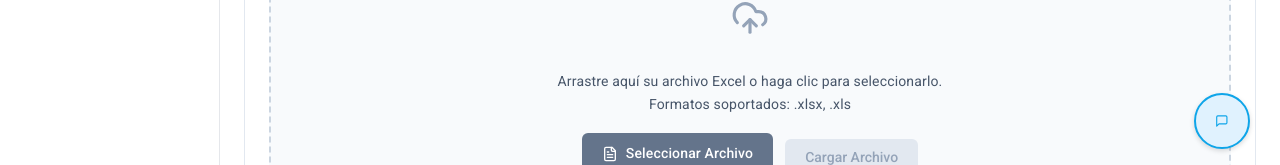
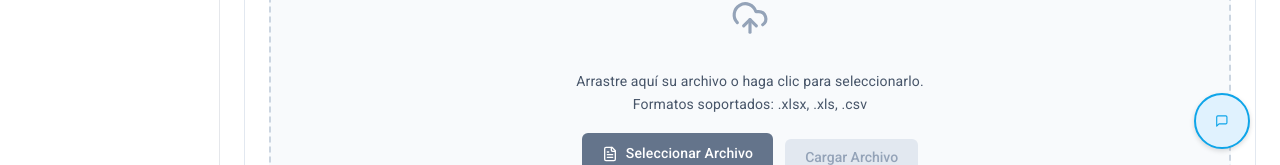
Before and after one commit to kantok32/MCS_ERP_FRONTEND, a React (Vite) app: page /admin/carga-equipos in a window 1280 px wide. Shown: the part 571-736 px from the top of the page. Built offline with nearby package versions, Linux system fonts and the light colour scheme; sample sign-in values are in the browser's storage.

Commit message:
solucion

```diff
--- a/src/pages/CargaEquiposPanel.tsx
+++ b/src/pages/CargaEquiposPanel.tsx
@@ -347,7 +347,7 @@ export default function CargaEquiposPanel() {
 
   const handleBulkUpload = async () => {
     if (!selectedFile) {
-      setUploadStatus({ type: 'error', message: 'Por favor, seleccione un archivo Excel.' });
+      setUploadStatus({ type: 'error', message: 'Por favor, seleccione un archivo.' });
       return;
     }
 
@@ -363,17 +363,22 @@ export default function CargaEquiposPanel() {
       console.log('Iniciando carga PLANA (Nuevos Equipos) al endpoint:', endpoint);
     } else if (uploadType === 'matrix') {
       endpoint = 'https://mcs-erp-backend-807184488368.southamerica-west1.run.app/api/products/upload-specifications';
-      fileNameInForm = 'file'; // Cambiado a 'file' para coincidir con lo que espera el backend
+      fileNameInForm = 'file';
       console.log('Iniciando carga MATRICIAL (Actualizar Especificaciones) al endpoint:', endpoint);
     } else {
       setUploadStatus({ type: 'error', message: 'Tipo de carga no reconocido.' });
       return;
     }
 
-    formData.append(fileNameInForm, selectedFile);
+    // Añadir el archivo al FormData
+    formData.append(fileNameInForm, selectedFile, selectedFile.name);
+
+    // Añadir el tipo de archivo al FormData
+    const fileExtension = selectedFile.name.split('.').pop()?.toLowerCase();
+    formData.append('fileType', fileExtension || '');
 
     try {
-      console.log('Enviando archivo:', selectedFile.name, 'tipo:', selectedFile.type, 'tamaño:', selectedFile.size);
+      console.log('Enviando archivo:', selectedFile.name, 'tipo:', selectedFile.type, 'tamaño:', selectedFile.size, 'extensión:', fileExtension);
 
       const response = await fetch(endpoint, {
         method: 'POST',
@@ -848,16 +853,16 @@ export default function CargaEquiposPanel() {
             </p>
             <UploadCloud size={38} style={{ marginBottom: '12px', color: '#94a3b8' }} />
             <p style={{...descriptionStyle, marginBottom: '18px'}}>
-              {selectedFile ? `Archivo seleccionado: ${selectedFile.name}` : 'Arrastre aquí su archivo Excel o haga clic para seleccionarlo.'}
+              {selectedFile ? `Archivo seleccionado: ${selectedFile.name}` : 'Arrastre aquí su archivo o haga clic para seleccionarlo.'}
               <br />
-              Formatos soportados: .xlsx, .xls
+              Formatos soportados: .xlsx, .xls, .csv
             </p>
             {/* Input de archivo oculto y botón visible */}
             <input
               type="file"
               id="bulk-upload-input"
               style={{ display: 'none' }}
-              accept=".xlsx, .xls"
+              accept=".xlsx, .xls, .csv"
               onChange={handleFileChange}
             />
             <label htmlFor="bulk-upload-input" style={{...buttonStyle, cursor: 'pointer', backgroundColor: '#64748b', marginRight: '12px'}}>
```
